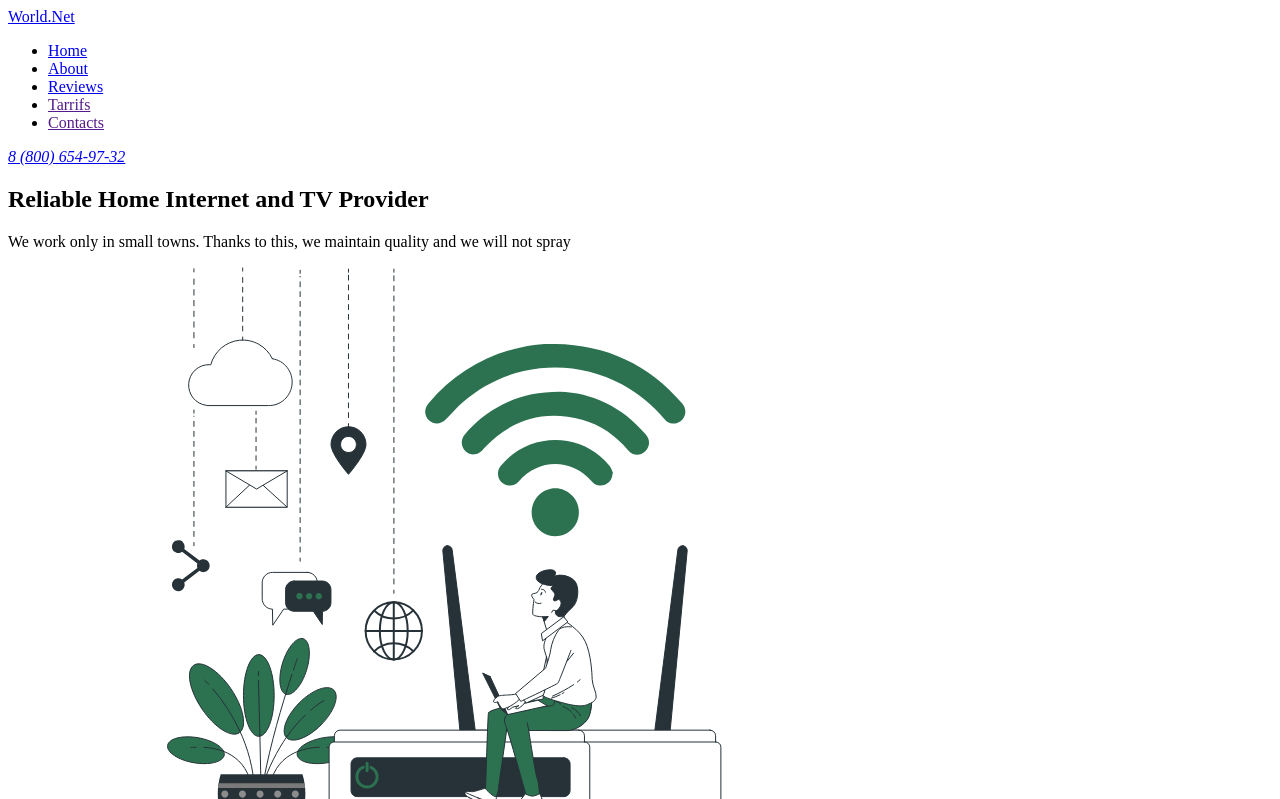
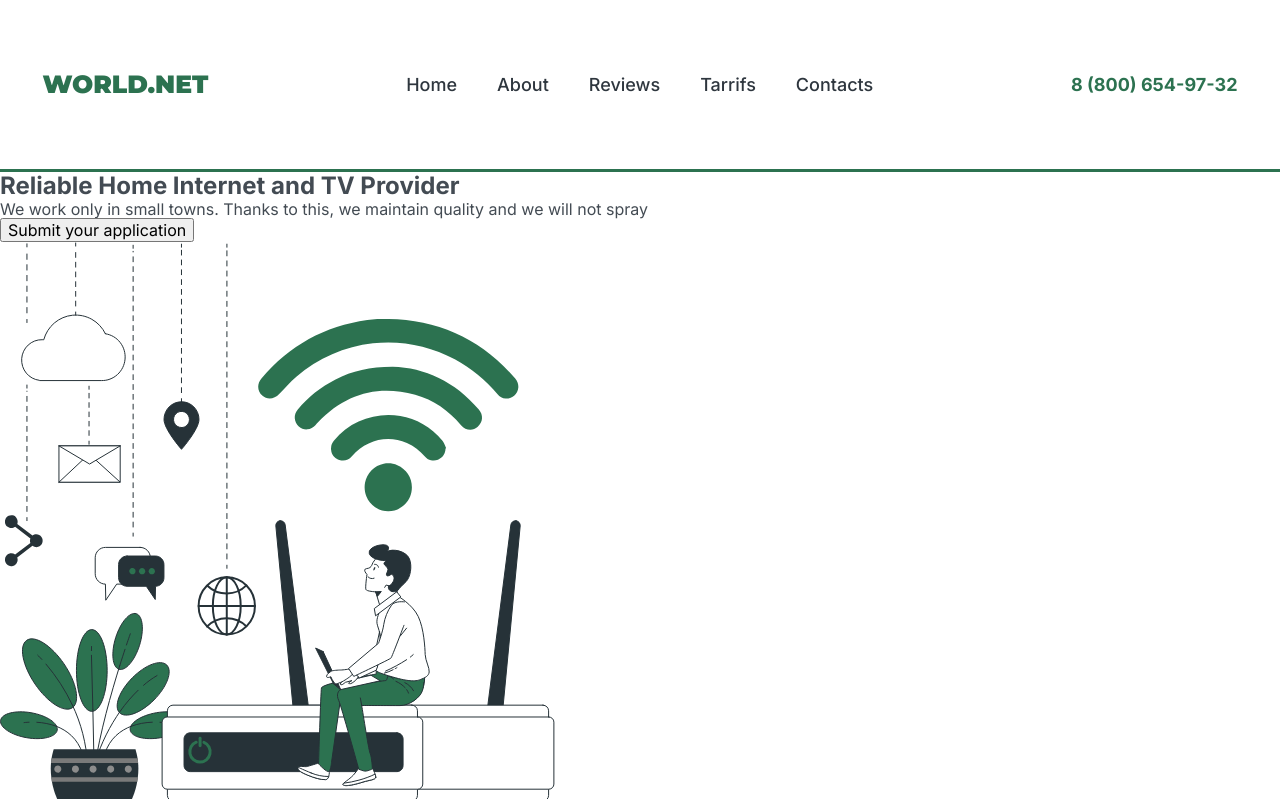
Before and after one commit to AlonaObidenko/team-project, a plain HTML site: page index.html in a window 1280 px wide. Shown: the top 799 px of the page. Drawn offline with nearby package versions, Linux system fonts and the light colour scheme.

Commit message:
add header

```diff
--- /dev/null
+++ b/css/styles.css
@@ -0,0 +1,86 @@
+body {
+  font-family: Inter, sans-serif;
+  color: #434b53;
+  background-color: #fff;
+}
+a {
+  text-decoration: none;
+}
+
+ul,
+ol {
+  list-style: none;
+  padding-left: 0;
+  margin: 0;
+}
+
+h1,
+h2,
+h3,
+h4,
+h5,
+h6,
+p {
+  margin: 0;
+}
+
+img {
+  display: block;
+}
+
+.header {
+  border-bottom: 3px solid #2c7250;
+}
+
+.container {
+  width: 1195px;
+  padding: 15px 0;
+  margin: 0 auto;
+}
+.header-container {
+  display: flex;
+  justify-content: space-between;
+  align-items: center;
+}
+
+.header-list {
+  display: flex;
+  gap: 40px;
+}
+
+/* .header-item:not(:last-child) {
+  margin-right: 40px;
+} */
+
+.header-logo {
+  color: #2c7250;
+  font-family: Montserrat, sans-serif;
+  font-size: 25px;
+  font-weight: 900;
+  line-height: 1.5;
+  text-transform: uppercase;
+}
+
+.header-link {
+  color: #2e363e;
+  font-size: 18px;
+  font-weight: 500;
+  line-height: 1.5;
+  padding: 56px 0;
+  display: block;
+}
+
+.header-link:hover,
+.header-link:focus {
+  color: #2c7250;
+}
+.header-address {
+  font-style: normal;
+}
+
+.header-address-link {
+  color: #2c7250;
+  font-size: 18px;
+  font-weight: 700;
+  line-height: 1.52;
+}
--- a/index.html
+++ b/index.html
@@ -4,20 +4,50 @@
     <meta charset="UTF-8" />
     <meta name="viewport" content="width=device-width, initial-scale=1.0" />
     <title>World.Net</title>
+    <link
+      rel="stylesheet"
+      href="https://cdnjs.cloudflare.com/ajax/libs/modern-normalize/2.0.0/modern-normalize.min.css"
+      integrity="sha512-4xo8blKMVCiXpTaLzQSLSw3KFOVPWhm/TRtuPVc4WG6kUgjH6J03IBuG7JZPkcWMxJ5huwaBpOpnwYElP/m6wg=="
+      crossorigin="anonymous"
+      referrerpolicy="no-referrer"
+    />
+    <link rel="preconnect" href="https://fonts.googleapis.com" />
+    <link rel="preconnect" href="https://fonts.gstatic.com" crossorigin />
+    <link
+      href="https://fonts.googleapis.com/css2?family=Inter:wght@400;500;600;700&family=Montserrat:wght@900&family=Poppins:wght@400;700&family=Reem+Kufi&display=swap"
+      rel="stylesheet"
+    />
+    <link rel="stylesheet" href="./css/styles.css" />
   </head>
   <body>
-    <header>
-      <a href="./index.html">World.Net</a>
-      <nav>
-        <ul>
-          <li><a href="./index.html">Home</a></li>
-          <li><a href="#about">About</a></li>
-          <li><a href="#feedback">Reviews</a></li>
-          <li><a href="">Tarrifs</a></li>
-          <li><a href="">Contacts</a></li>
-        </ul>
-      </nav>
-      <address><a href="tel:88006549732">8 (800) 654-97-32</a></address>
+    <header class="header">
+      <div class="container header-container">
+        <a href="./index.html" class="header-logo">World.Net</a>
+        <nav class="header-nav">
+          <ul class="header-list">
+            <li class="header-item">
+              <a href="./index.html" class="header-link">Home</a>
+            </li>
+            <li class="header-item">
+              <a href="#about" class="header-link">About</a>
+            </li>
+            <li class="header-item">
+              <a href="#feedback" class="header-link">Reviews</a>
+            </li>
+            <li class="header-item">
+              <a href="" class="header-link">Tarrifs</a>
+            </li>
+            <li class="header-item">
+              <a href="" class="header-link">Contacts</a>
+            </li>
+          </ul>
+        </nav>
+        <address class="header-address">
+          <a href="tel:88006549732" class="header-address-link"
+            >8 (800) 654-97-32</a
+          >
+        </address>
+      </div>
     </header>
     <main>
       <section>
```
